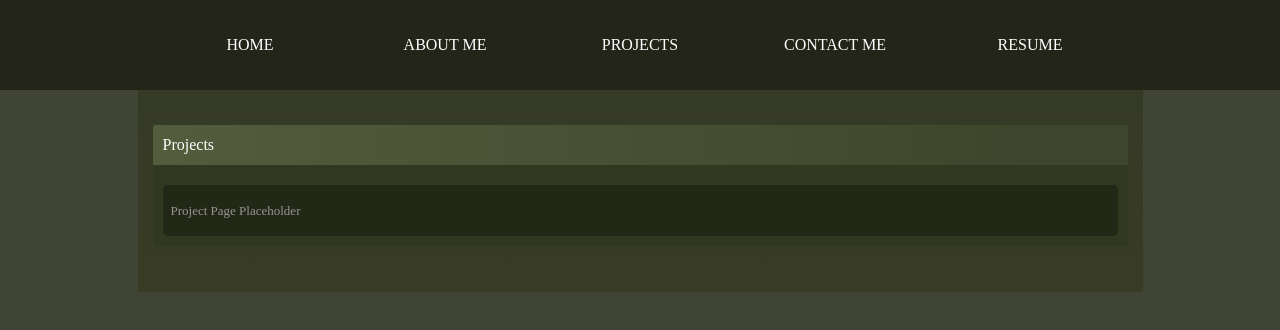
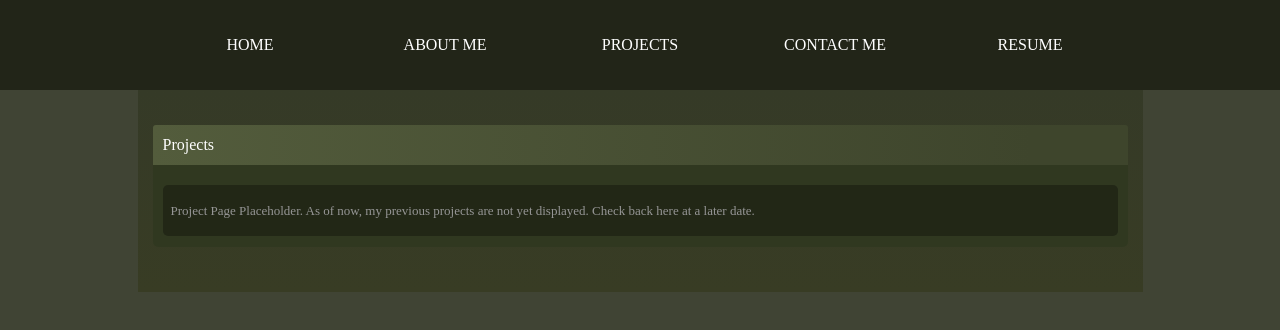
Before and after one commit to andrewkozinski/andrewkozinski.github.io, a React (Vite) app: page /projects in a window 1280 px wide. Shown: the top 330 px of the page. Built offline with nearby package versions, Linux system fonts and the light colour scheme; a web font is replaced by a local one.

Commit message:
Added more to the placeholder message on the projects page.

```diff
--- a/src/routes/Projects.tsx
+++ b/src/routes/Projects.tsx
@@ -13,7 +13,7 @@ const Projects = () => {
         <>
             <Navbar/>
             <div className="main-body" id="main-body">
-                <InfoTab text="Projects" content={<>Project Page Placeholder</>}/>
+                <InfoTab text="Projects" content={<>Project Page Placeholder. As of now, my previous projects are not yet displayed. Check back here at a later date.</>}/>
                 {/*TODO: Fetch projects from the JSON file and display them.*/}
                 {/*Potentially have pages for each project that will be loaded based on the url? Look into this later.*/}
             </div>
```
